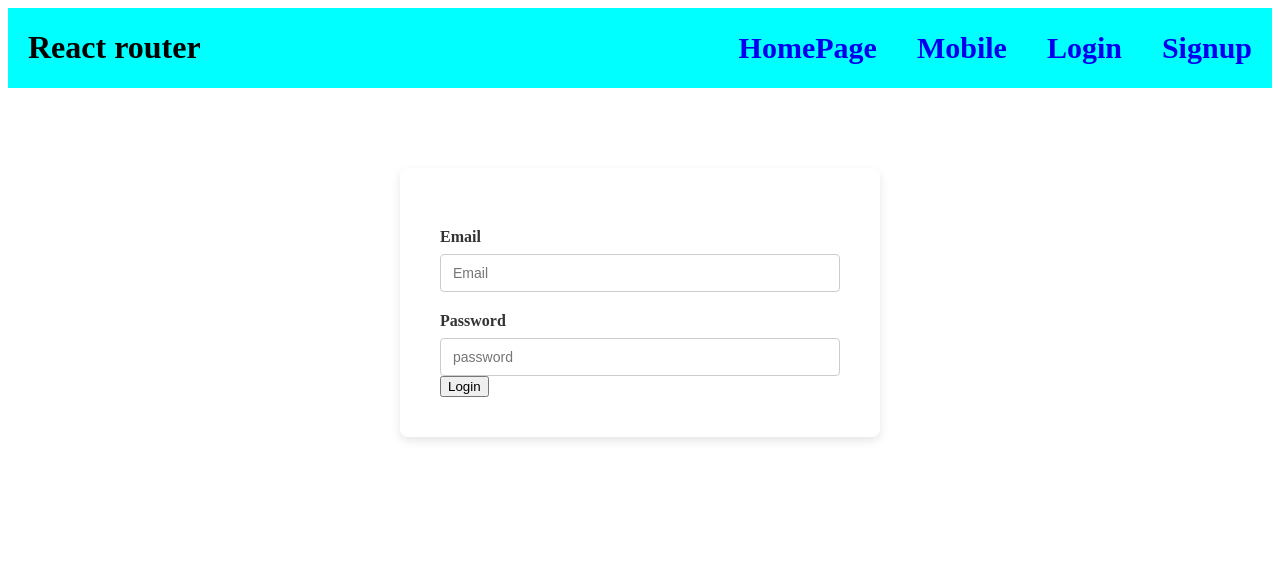
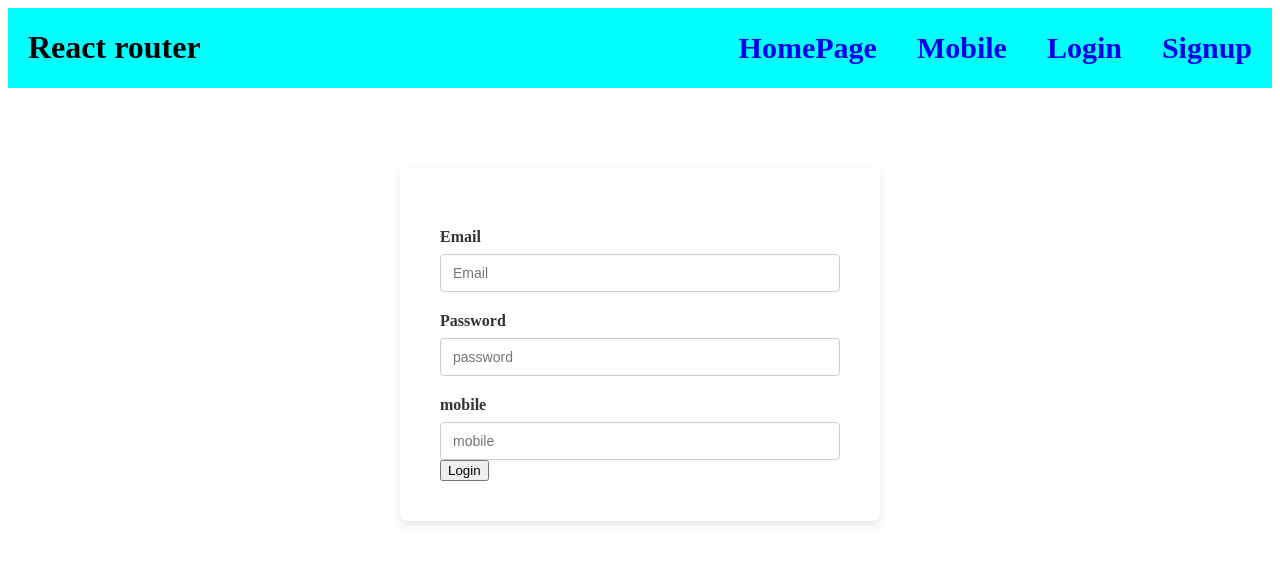
Before and after one commit to amananurag20/react-class-2, a React (Vite) app: page /login in a window 1280 px wide. Shown: the top 564 px of the page. Built offline with nearby package versions, Linux system fonts and the light colour scheme.

Commit message:
multiple input

```diff
--- a/src/components/Login.jsx
+++ b/src/components/Login.jsx
@@ -3,27 +3,34 @@ import "./Login.css"
 
 const Login = () => {
 
-const [email, setEmail]=useState("");
-const [password, setPassword]= useState("")
+// const [email, setEmail]=useState("");
+// const [password, setPassword]= useState("")
+// const [mobile, setMobile]=useState("");
+const [formData, setFormData]=useState({
+  email:"",
+  password:"",
+  mobile:"",
+})
+    const handleChange=(event)=>{
+      const field=event.target.name;
+      const newValue=event.target.value;
 
-
-    const handleChange=(event)=>{
-        setEmail(event.target.value);
+      setFormData({...formData,[field]:newValue});
     }
 
-    const handlePassword=(e)=>{
-        setPassword(e.target.value);
-    }
+    console.log(formData)
 
-    console.log(email)
-    console.log(password)
   return (
     <div className="input-div">
 
       <label htmlFor='email'>Email</label>
-      <input placeholder='Email' id='email' onChange={handleChange} value={email}></input>
-      <label htmlFor='pass'>Password</label>
-      <input type='password' placeholder='password' id='pass' value={password} onChange={handlePassword}></input>
+      <input placeholder='Email' id='email' onChange={handleChange} value={formData.email} name="email"></input>
+
+      <label htmlFor='password'>Password</label>
+      <input type='password' placeholder='password' id='password' value={formData.password} onChange={handleChange} name="password"></input>
+
+         <label htmlFor='mobile'>mobile</label>
+      <input  placeholder='mobile' id='mobile' value={formData.mobile} onChange={handleChange} name="mobile"></input>
 
       <button>Login</button>
 
```
